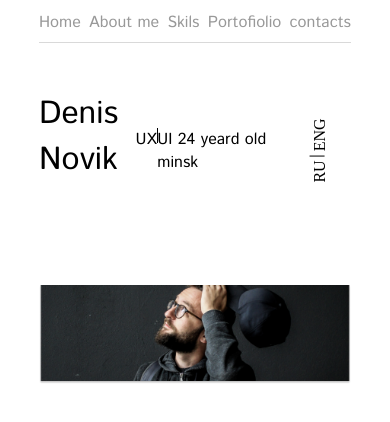
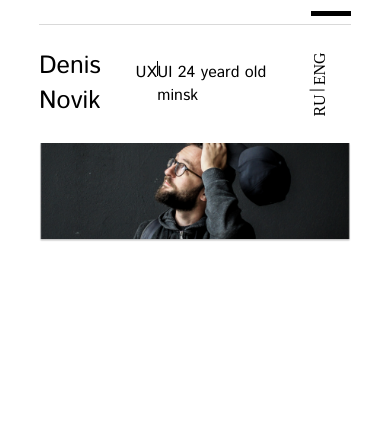
Before and after one commit to Billiyherington/Denis-Novik, a plain HTML site: page index.html in a window 390 px wide. Drawn offline with Linux system fonts and the light colour scheme.

Commit message:
Add files via upload

```diff
--- a/css/style.css
+++ b/css/style.css
@@ -10,9 +10,8 @@ img{
 .nav {
   display: flex;
   justify-content: space-between;
-  border-bottom: 1px solid #d9d9d9;
-  padding-top: 11px;
-  padding-bottom: 8px;
+
+
 }
 .nav-link {
   font-weight: 400;
@@ -74,8 +73,44 @@ img{
 .lang{
     transform: rotate(-90deg);
 }
-
+/* burger */
+.navbar{
+  border-bottom: 1px solid #d9d9d9;
+  display: flex;
+  align-items: center;
+  justify-content: end;
+  padding-top: 11px;
+  padding-bottom: 8px;
+}
+.burger{
+  display: none;
+  width: 40px;
+  height: 5px;
+  background: #000000;
+}
 .container{
     width: 80%;
     margin: 0 auto;
 }
+@media (max-width: 1200px){
+  .description{
+    padding-bottom: 24px;
+  }
+}
+@media (max-width: 990px){
+  .heading-1{
+    padding-bottom: 0;
+    padding-top: 0;
+    font-size: 25px;
+    line-height: 35px;
+  }
+
+}
+@media(max-width: 770px){
+  .nav{
+    display: none;
+  }
+  .burger{
+    display: block;
+  }
+}
--- a/index.html
+++ b/index.html
@@ -16,13 +16,18 @@
   <body>
 
     <div class="container">
+      <nav class="navbar">
         <div class="nav">
+
           <a href="#!" class="nav-link">Home</a>
           <a href="#!" class="nav-link">About me</a>
           <a href="#!" class="nav-link">Skils</a>
           <a href="#!" class="nav-link">Portofiolio</a>
           <a href="#!" class="nav-link">contacts</a>
         </div>
+        <i class="burger"></i>
+      </nav>
+
           <div class="description">
               <h1 class="heading-1">Denis
                   Novik</h1>
@@ -36,6 +41,7 @@
           </div>
           <img src="./image 2.png" alt="">
     </div>
+    <i cl></i>
 
 
   </body>
```
Lines whose indentation alone changed are shown as unchanged.
